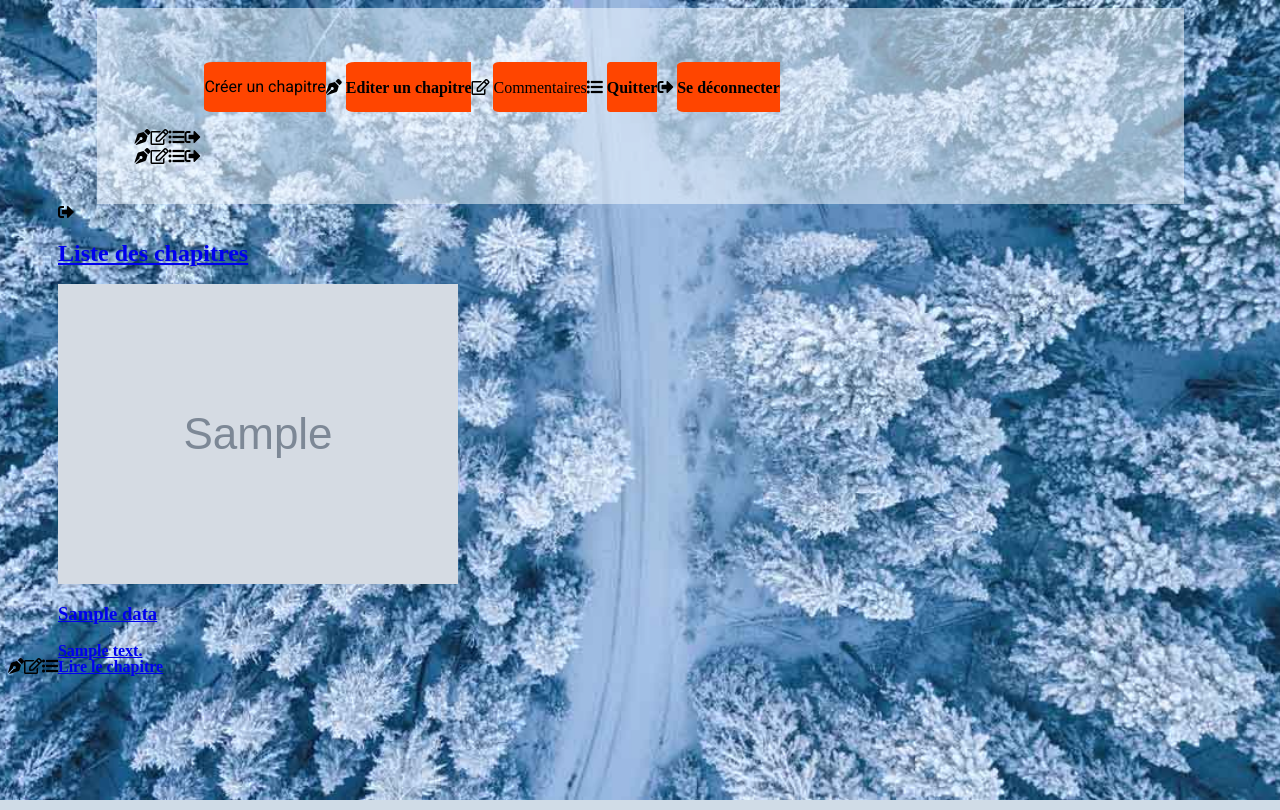
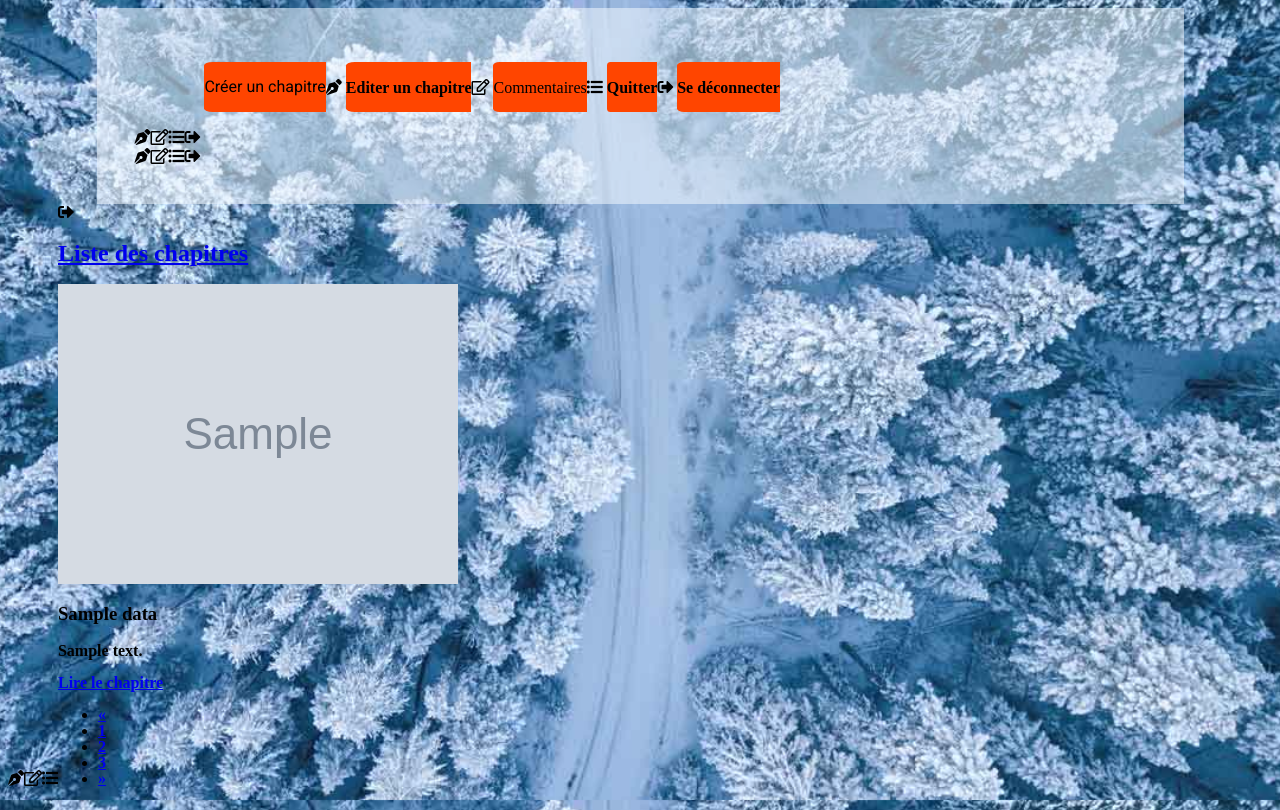
Before and after one commit to Mistiso49250/projet4, a PHP site: template templates/frontoffice/listechapitres.html.php in a window 1280 px wide. Run offline with PHP 8.4, Linux system fonts and the light colour scheme; the template is opened without the code that fills it: most values are stand-ins (such as "Sample title", 1, 10 or a date in 2020); grey boxes marked "Sample" are stand-in pictures; some libraries are stand-ins or nearby versions.

Commit message:
correction erreur bootstrap et mise en page chapitre

```diff
--- a/src/model/ChapitreManager.php
+++ b/src/model/ChapitreManager.php
@@ -80,7 +80,7 @@ class ChapitreManager
     // Original
     public function findChapitres() : array// retour = tableau    ?array = findChapitre va renvoyer null ou un tableau
     {
-        $req = $this->db->query('SELECT * FROM chapitre ORDER BY date_publication DESC ');
+        $req = $this->db->query('SELECT * FROM chapitre ORDER BY date_publication');
 
         return $req->fetchAll();
     }
--- a/templates/frontoffice/layout.html.php
+++ b/templates/frontoffice/layout.html.php
@@ -11,7 +11,7 @@
     <link rel="stylesheet" href="css/front/style.css">
 
     <!-- bootstrap -->
-    <link rel="stylesheet" href="bootstrap/css/bootstrap.min.css">
+    <link href="https://stackpath.bootstrapcdn.com/bootstrap/4.5.0/css/bootstrap.min.css" rel="stylesheet">
 
     <title>Jean FORTEROCHE</title>
 </head>
@@ -27,8 +27,7 @@
                     <ul>
                         <li><a href="index.php?action=listchapitre">Tous les chapitres</a></li>
                         <?php foreach($data as $episode) : ?>
-                        <li><a
-                                href="index.php?action=chapitre&id=<?=htmlspecialchars($episode['id_chapitre'])?>">chapitre<?= $episode['titre'] ?></a>
+                        <li><a href="index.php?action=chapitre&id=<?=htmlspecialchars($episode['id_chapitre'])?>">chapitre<?= $episode['titre'] ?></a>
                         </li>
                         <?php endforeach; ?>
                     </ul>
--- a/templates/frontoffice/listechapitres.html.php
+++ b/templates/frontoffice/listechapitres.html.php
@@ -4,36 +4,31 @@
     </div>
 </div>
 
-<?php foreach($data as $episode): ?>
-<section class="allChapitre">
-    <div class="contentAllChapitre">
-        <div class="chapitre">
-            <img src="images/<?=$episode['image']?>" alt="">
-            <h3 class="chapitreTitle"><?=htmlspecialchars($episode['titre'])?></h3>
-            <?=nl2br(htmlspecialchars($episode['contenu_chapitre']))?>
-            <div class="lireChapitre">
-                <a href="index.php?action=chapitre&id=<?=htmlspecialchars($episode['id_chapitre'])?>">Lire le
-                    chapitre</a>
-            </div>
+
+
+
+<div class="containerBootstrap">
+    <section class="row">
+    <?php foreach($data as $episode): ?>
+        <div class="col-md-4 col-lg-4">
+                <a href='#' class="thumbnail">
+                <img src="images/<?=$episode['image']?>" alt="" class="img-rounded">
+                </a>
+                <h3 class="chapitreTitle"><?=htmlspecialchars($episode['titre'])?></h3>
+                <p><?=nl2br(htmlspecialchars($episode['contenu_chapitre']))?></p>
+                <!-- <div class="lireChapitre"> -->
+                    <a class="btn btn-info" href="index.php?action=chapitre&id=<?=htmlspecialchars($episode['id_chapitre'])?>">Lire le
+                        chapitre</a>
+                <!-- </div> -->
         </div>
-    </div>
-</section>
-<?php endforeach; ?>
+        <?php endforeach; ?>
+    </section>
 
-<!--
-<?php foreach($data as $episode): ?>
-<section class="row">
-    <div class="col-md-3 col-lg-3">
-        <div class="chapitre">
-            <img src="images/<?=$episode['image']?>" alt="">
-            <h3 class="chapitreTitle"><?=htmlspecialchars($episode['titre'])?></h3>
-            <?=nl2br(htmlspecialchars($episode['contenu_chapitre']))?>
-            <div class="lireChapitre">
-                <a href="index.php?action=chapitre&id=<?=htmlspecialchars($episode['id_chapitre'])?>">Lire le
-                    chapitre</a>
-            </div>
-        </div>
-    </div>
-</section>
-<?php endforeach; ?>
--->
+    <ul class="pagination">
+        <li><a href="#">&laquo;</a></li>
+        <li><a href="#">1</a></li>
+        <li><a href="#">2</a></li>
+        <li><a href="#">3</a></li>
+        <li><a href="#">&raquo;</a></li>
+    </ul>
+</div>
```
Also changed, not shown: public/css/front/style.css (+26 -1 lines).
